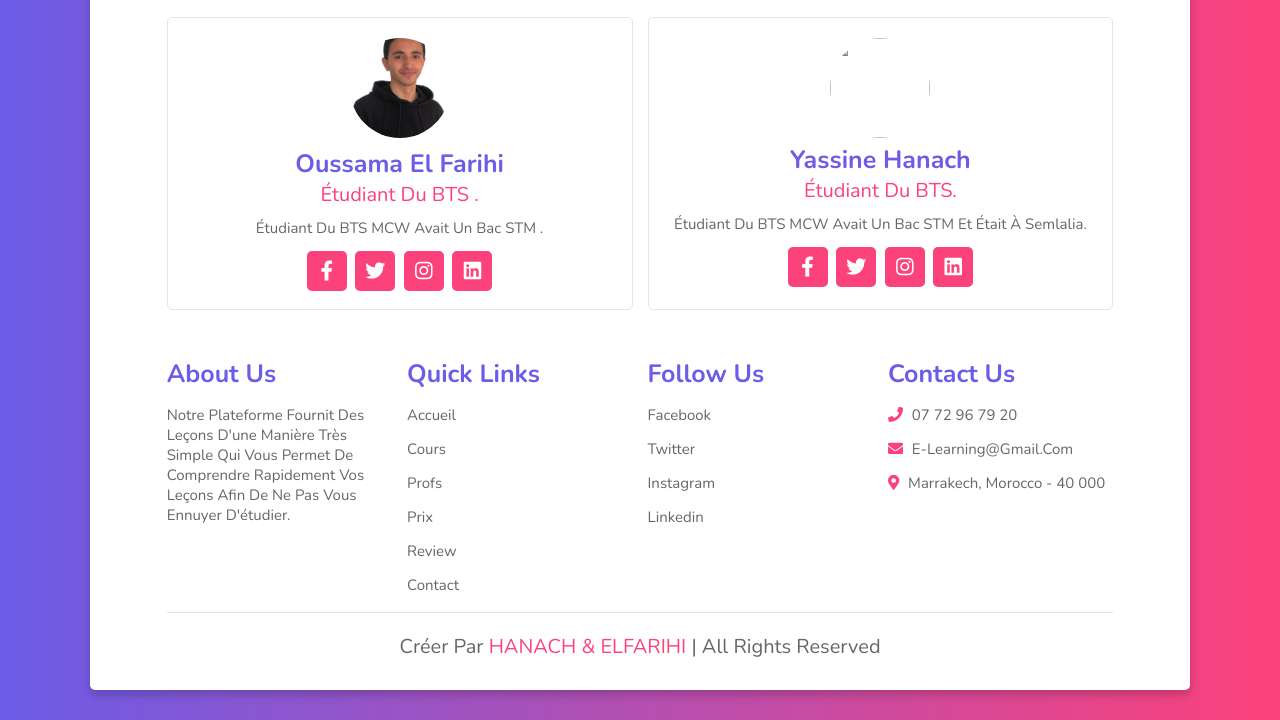
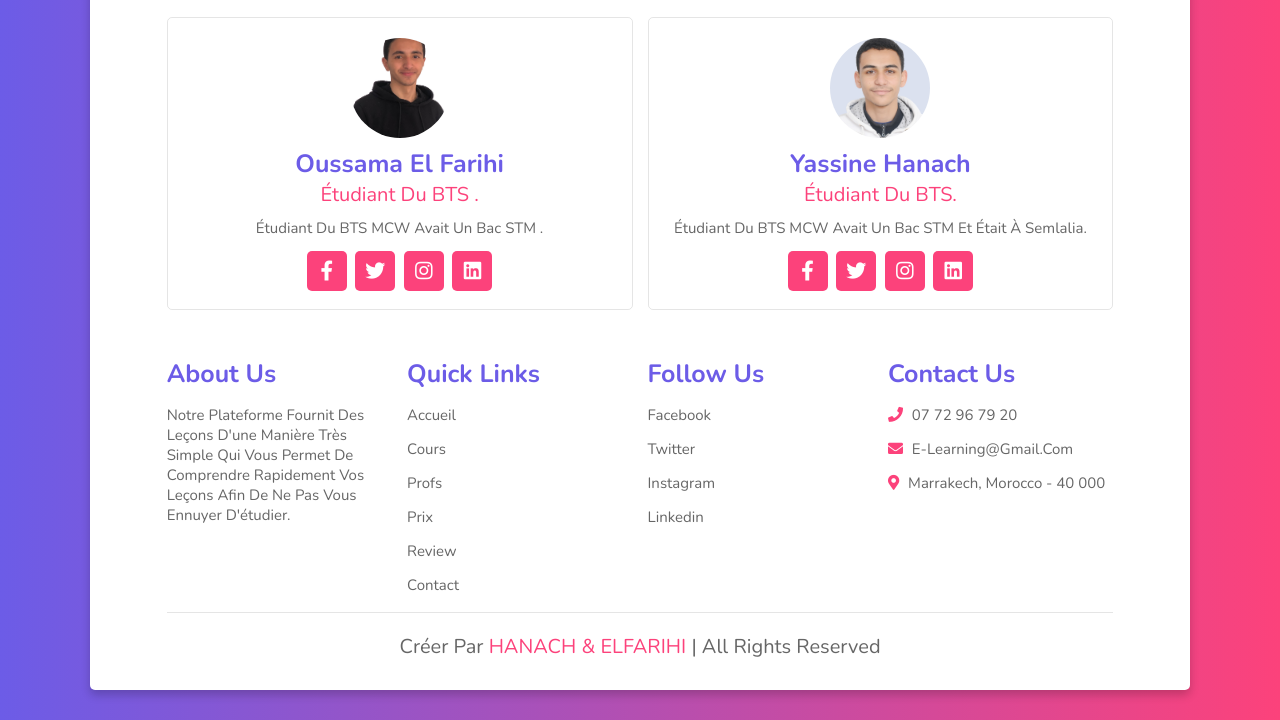
Before and after one commit to Yassinean/School-Web, a plain HTML site: page profs.html in a window 1280 px wide. Shown: the part 187-907 px from the top of the page. Drawn offline with nearby package versions, Linux system fonts and the light colour scheme.

Commit message:
first commit

```diff
--- a/profs.html
+++ b/profs.html
@@ -53,7 +53,7 @@
     </div>
 
     <div class="box">
-        <a href="file:///C:/Users/pc/Desktop/tcq_pdf/CV1.pdf" target="_blank"><img src="imagesyassine.jpeg" alt=""></a>
+        <a href="file:///C:/Users/pc/Desktop/tcq_pdf/CV1.pdf" target="_blank"><img src="images/yassine.jpeg" alt=""></a>
         <h3>Yassine hanach</h3>
         <span>étudiant du BTS.</span>
         <p>étudiant du BTS MCW avait un bac STM et était à semlalia.</p>
```
